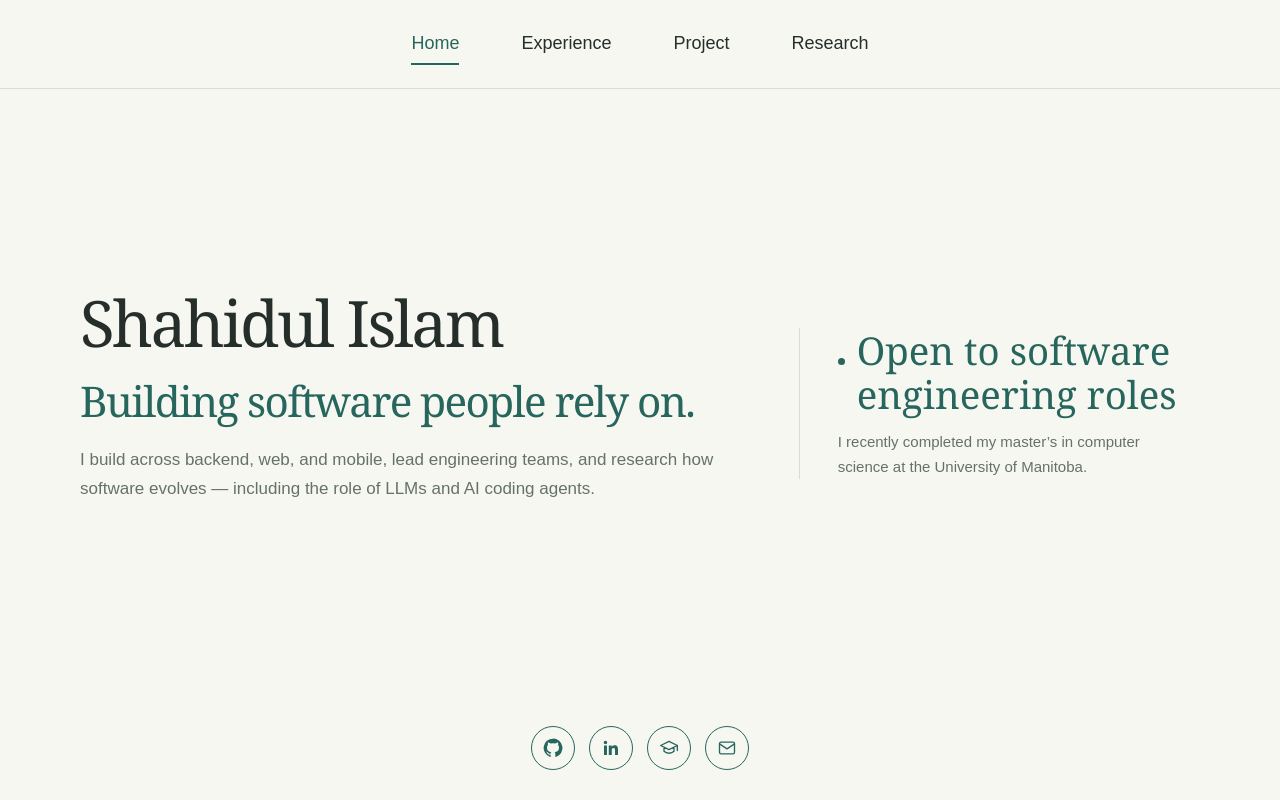
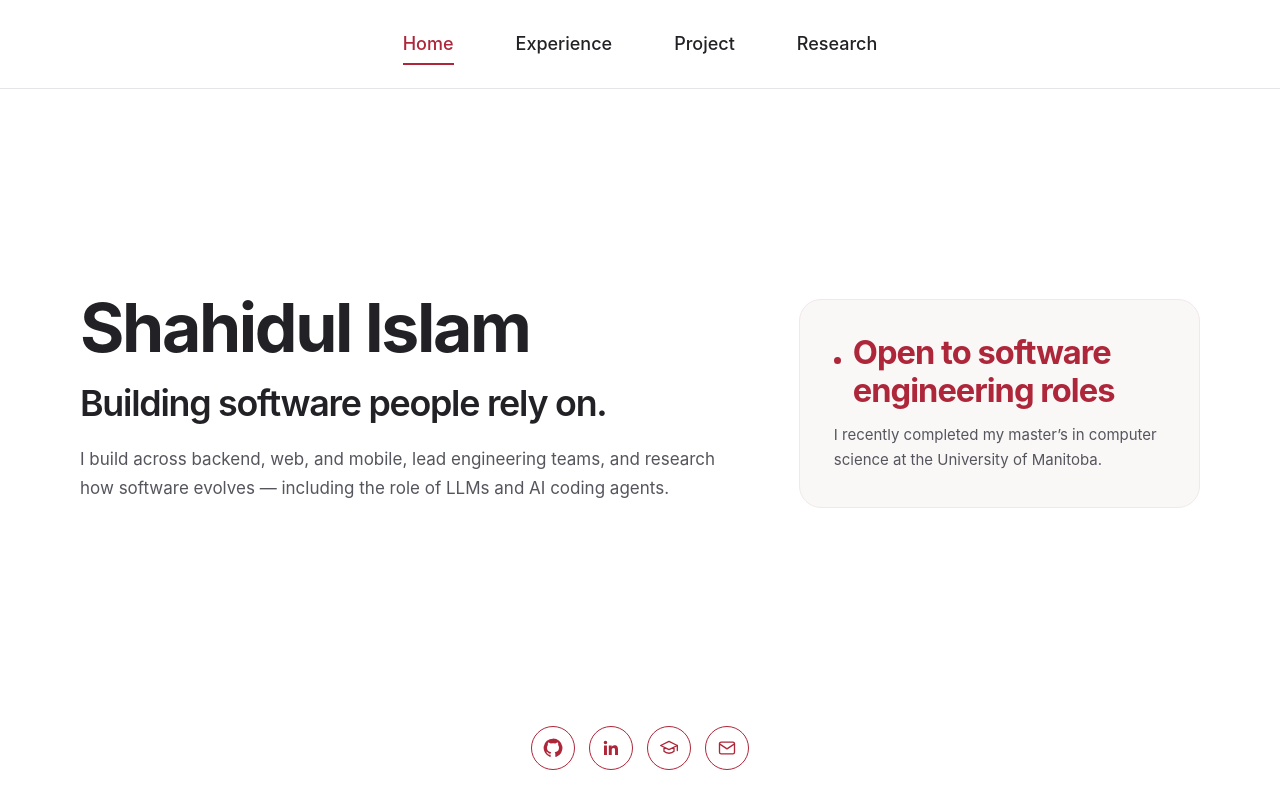
Before and after one commit to shahidul2k9/portfolio, a plain HTML site: page index.html in a window 1280 px wide. Shown: the top 800 px of the page. Drawn offline with Linux system fonts and the light colour scheme.

Commit message:
Refresh portfolio with a white and red theme

```diff
--- a/script.js
+++ b/script.js
@@ -54,3 +54,16 @@ addEventListener('scroll', scheduleUpdate, { passive: true });
 addEventListener('resize', scheduleUpdate);
 addEventListener('hashchange', scheduleUpdate);
 updateSections();
+
+// Animate once on entry without hiding content or affecting anchor navigation.
+if ('IntersectionObserver' in window && !matchMedia('(prefers-reduced-motion: reduce)').matches) {
+  const observer = new IntersectionObserver(entries => {
+    for (const entry of entries) {
+      if (!entry.isIntersecting) continue;
+      entry.target.classList.add('preview-reveal');
+      observer.unobserve(entry.target);
+    }
+  }, { threshold: 0.12 });
+  document.querySelectorAll('.page-intro, .project-row, .publication-list article')
+    .forEach(element => observer.observe(element));
+}
--- a/styles.css
+++ b/styles.css
@@ -59,3 +59,24 @@ html{scroll-padding-top:0}.resume-content section[id],.project-row[id]{scroll-ma
 .home-career .home-availability span{flex:none}
 .home-career .home-context{font-size:15px;max-width:38ch}
 @media(max-width:720px){.home-intro{grid-template-columns:1fr;gap:22px}.home-career{border-left:0;border-top:1px solid var(--line);padding:20px 0 0}.home-career .home-availability{margin-bottom:9px}}
+
+/* White and red design preview */
+:root{--bg:#fff;--ink:#222226;--muted:#55555d;--teal:#ad2639;--line:#e5e5e9;--serif:-apple-system,BlinkMacSystemFont,"Segoe UI",sans-serif}
+body{font-family:var(--serif);-webkit-font-smoothing:antialiased}
+.continuous-page .header{background:#fffffff2;backdrop-filter:blur(16px)}
+h1,h2,h3{font-weight:650;letter-spacing:-.035em}
+.home-intro h1{font-size:clamp(42px,5.3vw,72px);font-weight:720}
+.home-bio .home-headline{font-size:clamp(24px,2.8vw,39px);font-weight:570;letter-spacing:-.035em;color:var(--ink)}
+.home-career{background:#faf7f7;border:1px solid #f1e8e9;border-radius:22px;padding:clamp(20px,3vw,34px)}
+.home-career .home-availability{font-weight:650;font-size:clamp(23px,2.55vw,35px);letter-spacing:-.03em}
+.venue-badge{background:#f9eaed;color:#962338}
+.project-row,.publication-list article{transition:background-color .22s ease}
+@media(hover:hover){.project-row:hover,.publication-list article:hover{background:#fdfafa}}
+@media(prefers-reduced-motion:no-preference){.home-intro{animation:preview-enter .55s ease-out both}.preview-reveal{animation:preview-enter .42s ease-out both}}
+@keyframes preview-enter{from{opacity:.55;transform:translateY(9px)}to{opacity:1;transform:translateY(0)}}
+
+/* Keep red for emphasis rather than long technology and publication lists. */
+.project-row .tags{color:#68616a}
+.publication-list article h3{font-size:clamp(18px,1.8vw,23px);line-height:1.35}
+.publication-list h3 a{color:var(--ink);text-decoration-color:#d8d4d7}
+.publication-list h3 a:hover{text-decoration-color:var(--teal)}
```
